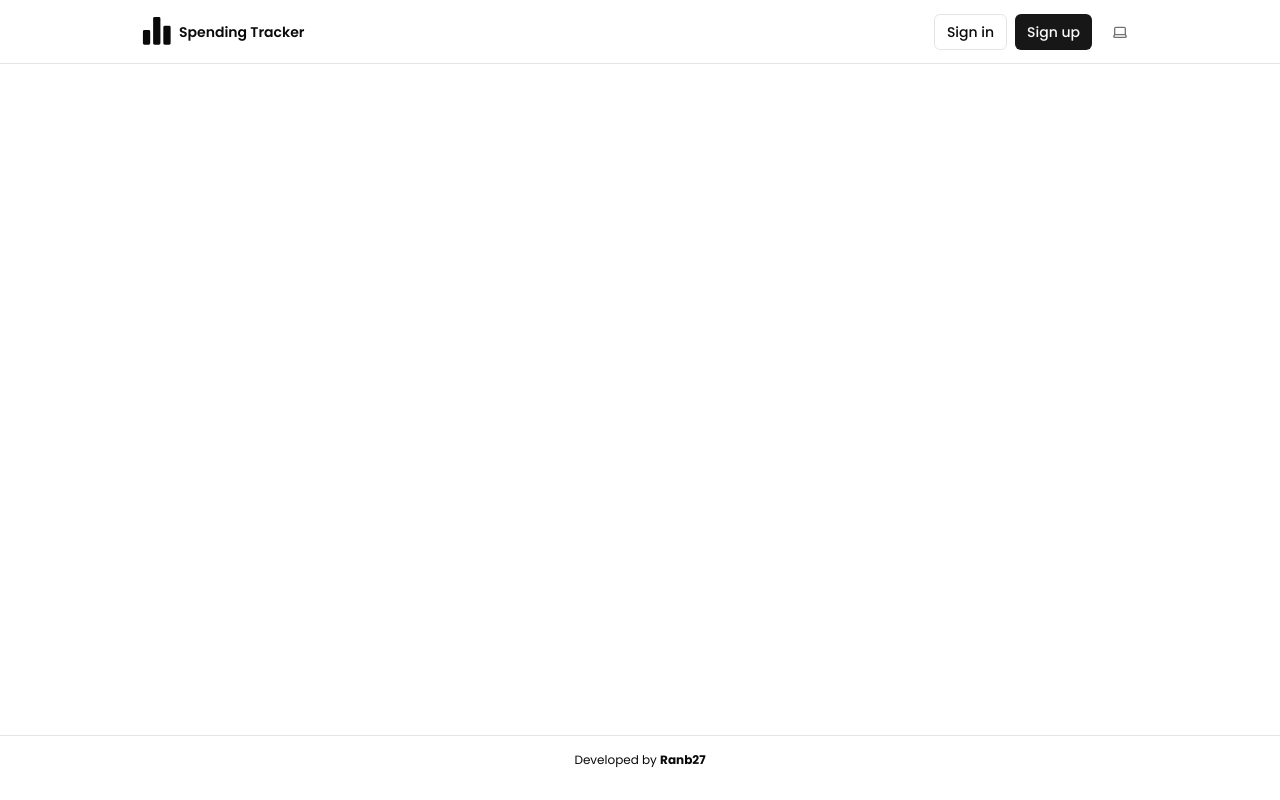
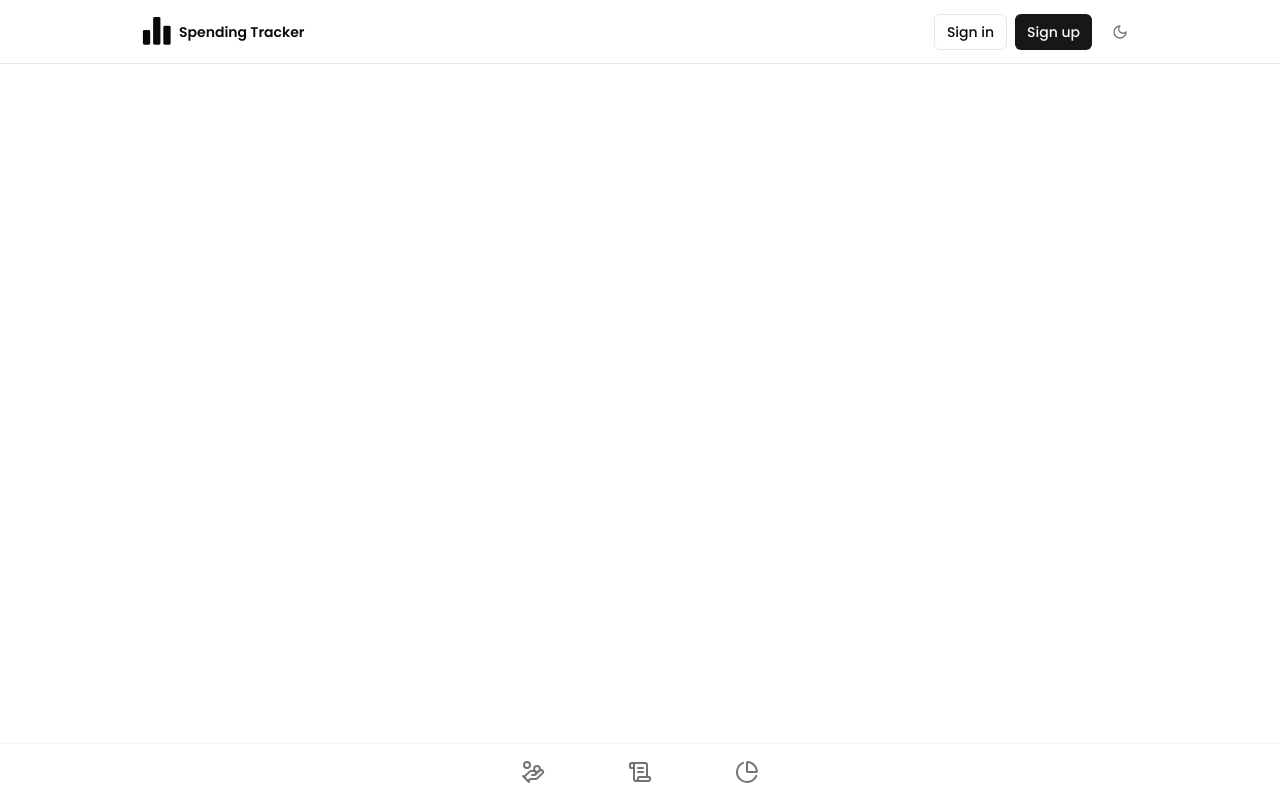
Before and after one commit to ranb27/spending-tracker, a Next.js app: page / in a window 1280 px wide. Built offline with nearby package versions, Linux system fonts and the light colour scheme; no server answers.

Commit message:
Add NavBottom component to layout.tsx and comment out Loading component in page.tsx

```diff
--- a/app/layout.tsx
+++ b/app/layout.tsx
@@ -5,8 +5,9 @@ import { hasEnvVars } from "@/utils/supabase/check-env-vars";
 import { ThemeProvider } from "next-themes";
 import Link from "next/link";
 import "./globals.css";
+import NavBottom from "@/components/nav-bottom";
 import { Poppins } from "next/font/google";
-import Image from "next/image";
+
 import type { Metadata, Viewport } from "next";
 
 const defaultUrl = process.env.VERCEL_URL
@@ -110,17 +111,7 @@ export default function RootLayout({
               </div>
 
               <footer className="w-full flex items-center justify-center border-t mx-auto text-center text-xs gap-8 py-4 absolute bottom-4">
-                <p>
-                  Developed by{" "}
-                  <a
-                    href="https://github.com/ranb27"
-                    target="_blank"
-                    className="font-bold hover:underline"
-                    rel="noreferrer"
-                  >
-                    Ranb27
-                  </a>
-                </p>
+                <NavBottom />
               </footer>
             </div>
           </main>
--- a/app/page.tsx
+++ b/app/page.tsx
@@ -1,9 +1,12 @@
 import { hasEnvVars } from "@/utils/supabase/check-env-vars";
+import Loading from "@/components/ui/loading";
 
 export default async function Index() {
   return (
     <>
-      <main className="flex-1 flex flex-col gap-6 px-4"></main>
+      <main className="flex-1 flex flex-col gap-6 px-4">
+        {/* <Loading /> */}
+      </main>
     </>
   );
 }
--- /dev/null
+++ b/components/nav-bottom.tsx
@@ -0,0 +1,58 @@
+"use client";
+
+import Link from "next/link";
+import { usePathname } from "next/navigation";
+import { ScrollText, HandCoins, ChartPie } from "lucide-react";
+
+const NavBottom = () => {
+  const pathname = usePathname();
+
+  const navItems = [
+    {
+      name: "Spend",
+      href: "/spend",
+      icon: HandCoins,
+    },
+    {
+      name: "Track",
+      href: "/track",
+      icon: ScrollText,
+    },
+    {
+      name: "Analyst",
+      href: "/analyst",
+      icon: ChartPie,
+    },
+  ];
+
+  return (
+    <div className="fixed bottom-0 left-0 right-0 z-50">
+      <nav className="bg-background border-t border-border/40 backdrop-blur">
+        <div className="mx-auto max-w-xs">
+          <ul className="flex justify-around p-2 gap-4">
+            {navItems.map((item) => {
+              const isActive = pathname === item.href;
+              return (
+                <li key={item.name} className="flex-1">
+                  <Link
+                    href={item.href}
+                    target="_self"
+                    className={`flex flex-col items-center gap-1 py-2 px-2 text-sm rounded-xl transition-all duration-500 ${
+                      isActive
+                        ? "text-primary bg-primary/10 shadow-sm"
+                        : "text-muted-foreground hover:text-primary hover:bg-primary/5"
+                    }`}
+                  >
+                    <item.icon className={`h-6 w-6 ${isActive ? "" : ""}`} />
+                  </Link>
+                </li>
+              );
+            })}
+          </ul>
+        </div>
+      </nav>
+    </div>
+  );
+};
+
+export default NavBottom;
--- a/components/theme-switcher.tsx
+++ b/components/theme-switcher.tsx
@@ -8,7 +8,7 @@ import {
   DropdownMenuRadioItem,
   DropdownMenuTrigger,
 } from "@/components/ui/dropdown-menu";
-import { Laptop, Moon, Sun } from "lucide-react";
+import { Moon, Sun } from "lucide-react";
 import { useTheme } from "next-themes";
 import { useEffect, useState } from "react";
 
@@ -19,7 +19,12 @@ const ThemeSwitcher = () => {
   // useEffect only runs on the client, so now we can safely show the UI
   useEffect(() => {
     setMounted(true);
-  }, []);
+    if (theme === "light") {
+      document.documentElement.setAttribute("data-theme", "lofi");
+    } else if (theme === "dark") {
+      document.documentElement.setAttribute("data-theme", "black");
+    }
+  }, [theme]);
 
   if (!mounted) {
     return null;
@@ -37,15 +42,9 @@ const ThemeSwitcher = () => {
               size={ICON_SIZE}
               className={"text-muted-foreground"}
             />
-          ) : theme === "dark" ? (
+          ) : (
             <Moon
               key="dark"
-              size={ICON_SIZE}
-              className={"text-muted-foreground"}
-            />
-          ) : (
-            <Laptop
-              key="system"
               size={ICON_SIZE}
               className={"text-muted-foreground"}
             />
@@ -55,7 +54,14 @@ const ThemeSwitcher = () => {
       <DropdownMenuContent className="w-content" align="start">
         <DropdownMenuRadioGroup
           value={theme}
-          onValueChange={(e) => setTheme(e)}
+          onValueChange={(e) => {
+            setTheme(e);
+            if (e === "light") {
+              document.documentElement.setAttribute("data-theme", "lofi");
+            } else if (e === "dark") {
+              document.documentElement.setAttribute("data-theme", "black");
+            }
+          }}
         >
           <DropdownMenuRadioItem className="flex gap-2" value="light">
             <Sun size={ICON_SIZE} className="text-muted-foreground" />{" "}
@@ -65,10 +71,6 @@ const ThemeSwitcher = () => {
             <Moon size={ICON_SIZE} className="text-muted-foreground" />{" "}
             <span>Dark</span>
           </DropdownMenuRadioItem>
-          <DropdownMenuRadioItem className="flex gap-2" value="system">
-            <Laptop size={ICON_SIZE} className="text-muted-foreground" />{" "}
-            <span>System</span>
-          </DropdownMenuRadioItem>
         </DropdownMenuRadioGroup>
       </DropdownMenuContent>
     </DropdownMenu>
--- /dev/null
+++ b/components/ui/loading.tsx
@@ -0,0 +1,15 @@
+"use client";
+
+const LoadingWave = () => {
+  return (
+    <div className="absolute right-1/2 top-1/2 translate-x-1/2 translate-y-1/2">
+      <div className="w-full h-fit min-h-14 flex justify-center items-end">
+        <div className="w-3 h-2 mx-1 bg-black rounded-sm animate-loading-wave" />
+        <div className="w-3 h-2 mx-1 bg-black rounded-sm animate-loading-wave [animation-delay:0.1s]" />
+        <div className="w-3 h-2 mx-1 bg-black rounded-sm animate-loading-wave [animation-delay:0.2s]" />
+      </div>
+    </div>
+  );
+};
+
+export default LoadingWave;
--- a/tailwind.config.ts
+++ b/tailwind.config.ts
@@ -67,10 +67,16 @@ const config = {
           from: { height: "var(--radix-accordion-content-height)" },
           to: { height: "0" },
         },
+        "loading-wave": {
+          "0%": { height: "0.625rem" },
+          "50%": { height: "3.125rem" },
+          "100%": { height: "0.625rem" },
+        },
       },
       animation: {
         "accordion-down": "accordion-down 0.2s ease-out",
         "accordion-up": "accordion-up 0.2s ease-out",
+        "loading-wave": "loading-wave 1s ease-in-out infinite",
       },
     },
     fontFamily: {
@@ -79,6 +85,9 @@ const config = {
   },
 
   plugins: [require("daisyui")],
+  daisyui: {
+    themes: ["lofi", "black"],
+  },
 } satisfies Config;
 
 export default config;
```
